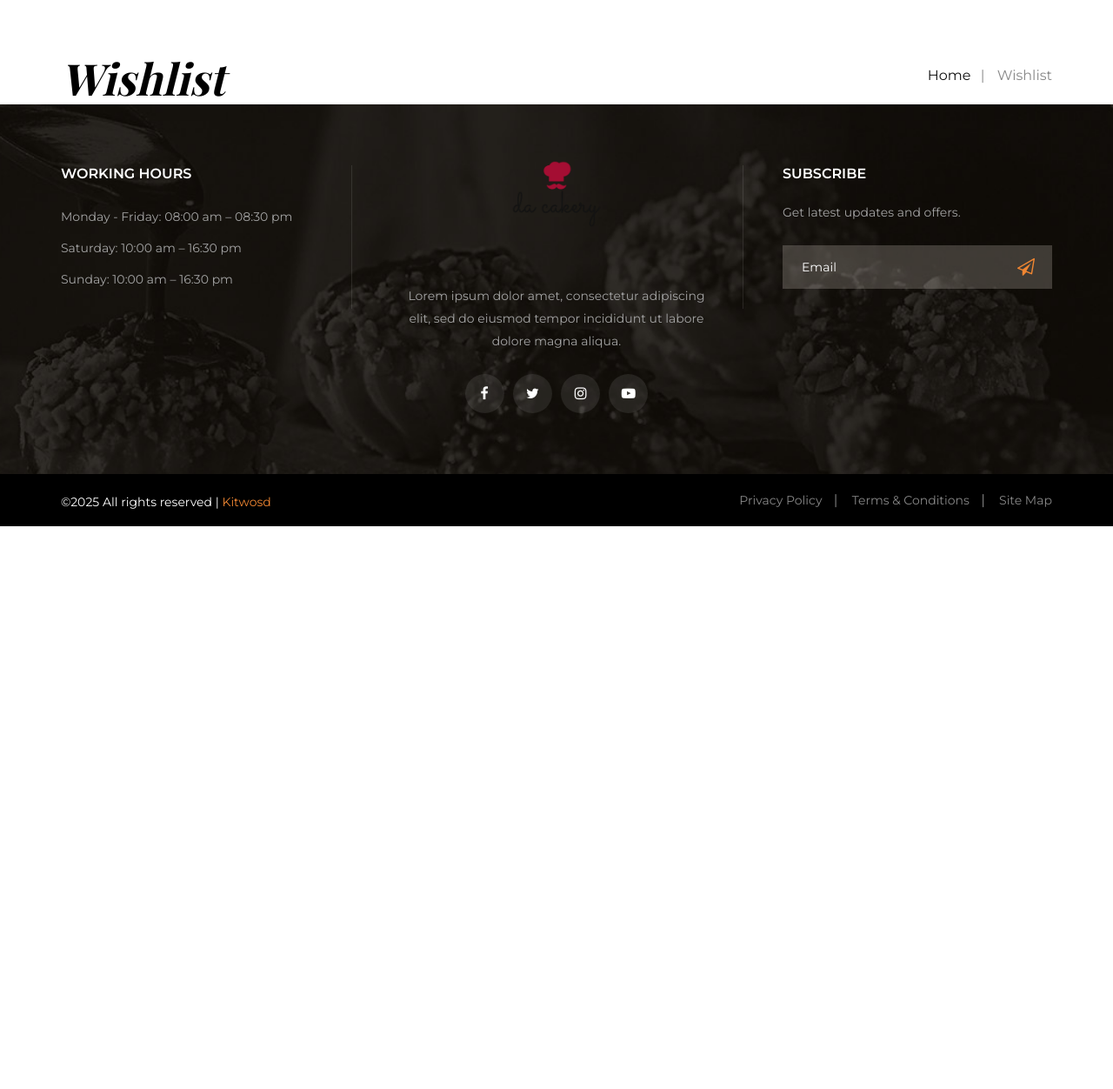
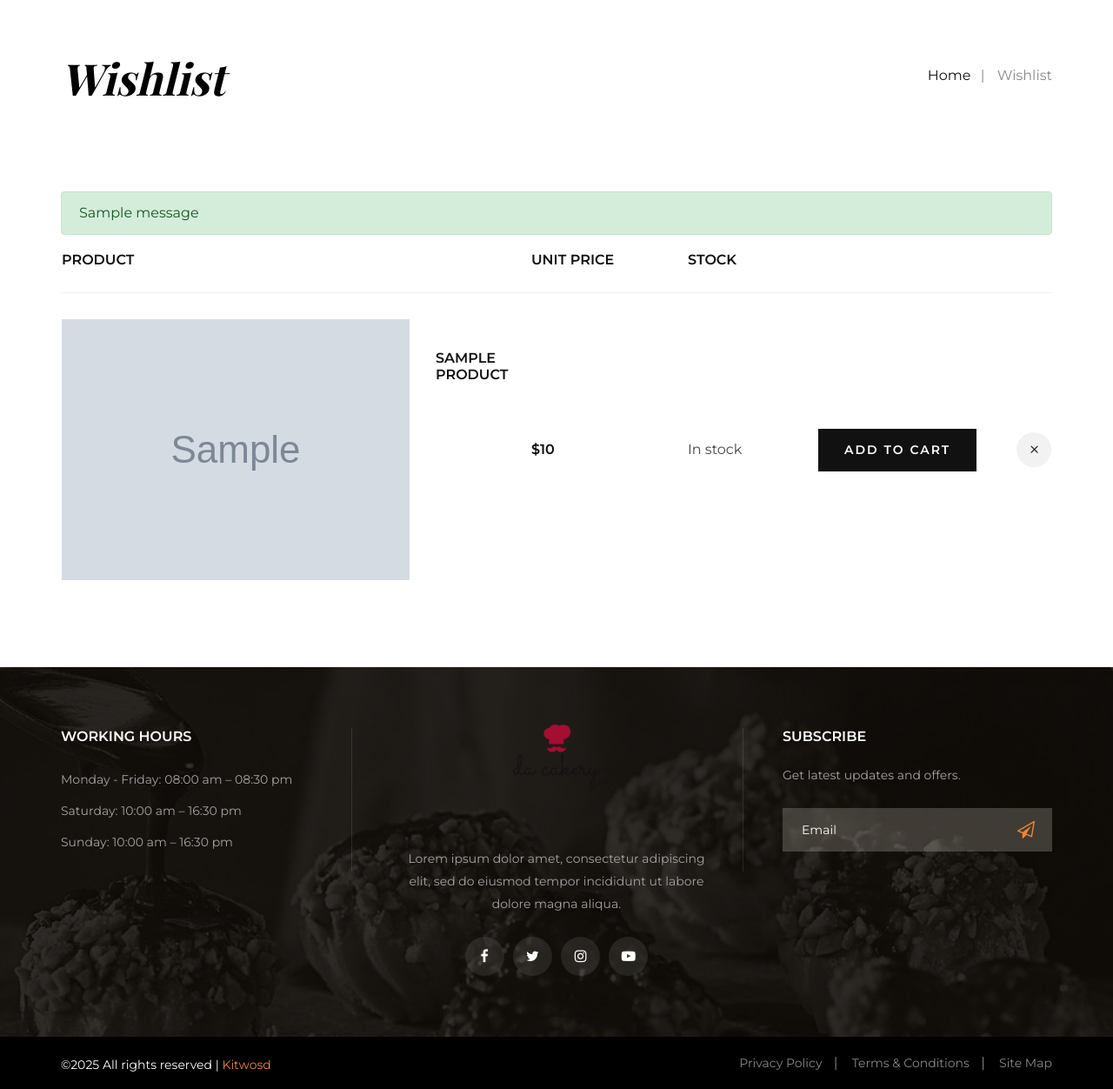
Before and after one commit to sarojoffl/dacakery, a Django app: template templates/wishlist.html in a window 1280 px wide. Shown: the part 164-1416 px from the top of the page at 87% size. Before the commit the page ends 769 px from the top, so only its background shows below. Run offline with Django 5.2, Linux system fonts and the light colour scheme; the template is opened without the code that fills it: most values are stand-ins (such as "Sample title", 1, 10 or a date in 2020); grey boxes marked "Sample" are stand-in pictures; one stand-in notice (Sample message) is shown; some libraries are stand-ins or nearby versions.

Commit message:
feat: add wishlist functionality for logged-in users

```diff
--- a/core/admin.py
+++ b/core/admin.py
@@ -1,7 +1,8 @@
 from django.contrib import admin
 from .models import (
     Slider, Category, Product, AboutSection, TeamMember, Testimonial,
-    InstagramSection, InstagramImage, MapLocation, ContactDetail, ContactMessage
+    InstagramSection, InstagramImage, MapLocation, ContactDetail, ContactMessage,
+    WishlistItem
 )
 
 # Register your models here.
@@ -24,3 +25,4 @@ admin.site.register(InstagramSection, InstagramSectionAdmin)
 admin.site.register(MapLocation)
 admin.site.register(ContactDetail)
 admin.site.register(ContactMessage)
+admin.site.register(WishlistItem)
--- a/core/urls.py
+++ b/core/urls.py
@@ -7,4 +7,7 @@ urlpatterns = [
     path('contact/', views.contact, name='contact'),
     path('shop/', views.shop, name='shop'),
     path('shop/<slug:slug>/', views.product_detail, name='product_detail'),
+    path('wishlist/', views.wishlist, name='wishlist'),
+    path('wishlist/add/<slug:slug>/', views.add_to_wishlist, name='add_to_wishlist'),
+    path('wishlist/remove/<slug:slug>/', views.remove_from_wishlist, name='remove_from_wishlist'),
 ]
--- a/templates/base.html
+++ b/templates/base.html
@@ -77,7 +77,7 @@
                             <div class="header__top__right">
                                 <div class="header__top__right__links">
                                     <a href="#" class="search-switch"><img src="{% static 'img/icon/search.png' %}" alt=""></a>
-                                    <a href="#"><img src="{% static 'img/icon/heart.png' %}" alt=""></a>
+                                    <a href="{% url 'wishlist' %}"><img src="{% static 'img/icon/heart.png' %}" alt=""></a>
                                 </div>
                                 <div class="header__top__right__cart">
                                     <a href="#"><img src="{% static 'img/icon/cart.png' %}" alt=""> <span>0</span></a>
--- a/templates/wishlist.html
+++ b/templates/wishlist.html
@@ -22,4 +22,69 @@
 </div>
 <!-- Breadcrumb End -->
 
+<!-- Wishlist Section Begin -->
+<section class="wishlist spad">
+    <div class="container">
+        <div class="row">
+            <div class="col-lg-12">
+                    {% if messages %}
+                        {% for message in messages %}
+                            <div class="alert alert-{{ message.tags }}" role="alert">
+                                {{ message }}
+                            </div>
+                        {% endfor %}
+                    {% endif %}
+                <div class="wishlist__cart__table">
+                    <table>
+                        <thead>
+                            <tr>
+                                <th>Product</th>
+                                <th>Unit Price</th>
+                                <th>Stock</th>
+                                <th></th>
+                                <th></th>
+                            </tr>
+                        </thead>
+                        <tbody>
+                            {% for item in wishlist_items %}
+                            <tr>
+                                <td class="product__cart__item">
+                                    <div class="product__cart__item__pic">
+                                        <img src="{{ item.product.image.url }}" alt="{{ item.product.title }}">
+                                    </div>
+                                    <div class="product__cart__item__text">
+                                        <h6>{{ item.product.title }}</h6>
+                                    </div>
+                                </td>
+                                <td class="cart__price">${{ item.product.price }}</td>
+                                <td class="cart__stock">
+                                    {% if item.product.in_stock %}
+                                        In stock
+                                    {% else %}
+                                        Out of stock
+                                    {% endif %}
+                                </td>
+                                <td class="cart__btn">
+                                    <a href="#" class="primary-btn">Add to cart</a>
+                                </td>
+                                <td class="cart__close">
+                                    <a href="{% url 'remove_from_wishlist' item.product.slug %}">
+                                        <span class="icon_close"></span>
+                                    </a>
+                                </td>
+                            </tr>
+                            {% empty %}
+                            <tr>
+                                <td colspan="5" class="text-center">Your wishlist is empty.</td>
+                            </tr>
+                            {% endfor %}
+                        </tbody>
+                    </table>
+                </div>
+            </div>
+        </div>
+    </div>
+</section>
+<!-- Wishlist Section End -->
+
 {% endblock %}
```
Also changed, not shown: core/models.py (+7 -0 lines), core/views.py (+28 -1 lines), templates/product_detail.html (+10 -1 lines), core/migrations/0013_wishlistitem.py (added), core/migrations/0014_product_in_stock.py (added).
